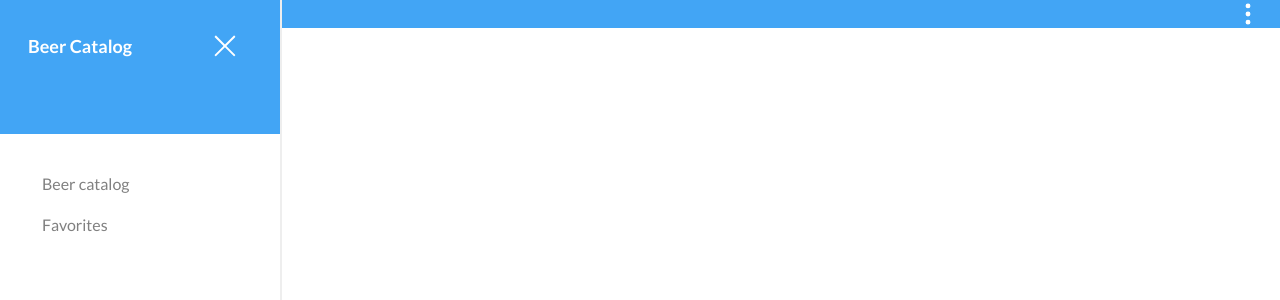
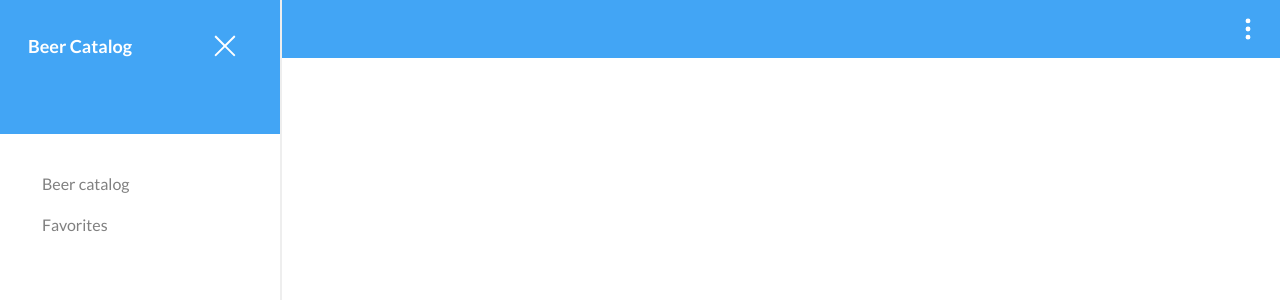
Before and after one commit to daniilgri/beer-caralog, a Vue app: page / in a window 1280 px wide. Shown: the top 300 px of the page. Built offline with nearby package versions, Linux system fonts and the light colour scheme.

Commit message:
Fix padding on header component

```diff
--- a/src/components/global/Header.vue
+++ b/src/components/global/Header.vue
@@ -29,6 +29,7 @@ $dropdownButtonWhiteThemeColor: white;
 .header {
   width: 100%;
   background-color: $headerBackgroundColor;
+  padding: 15px 0;
 
   &__inner {
     padding: 0 1%;
```
